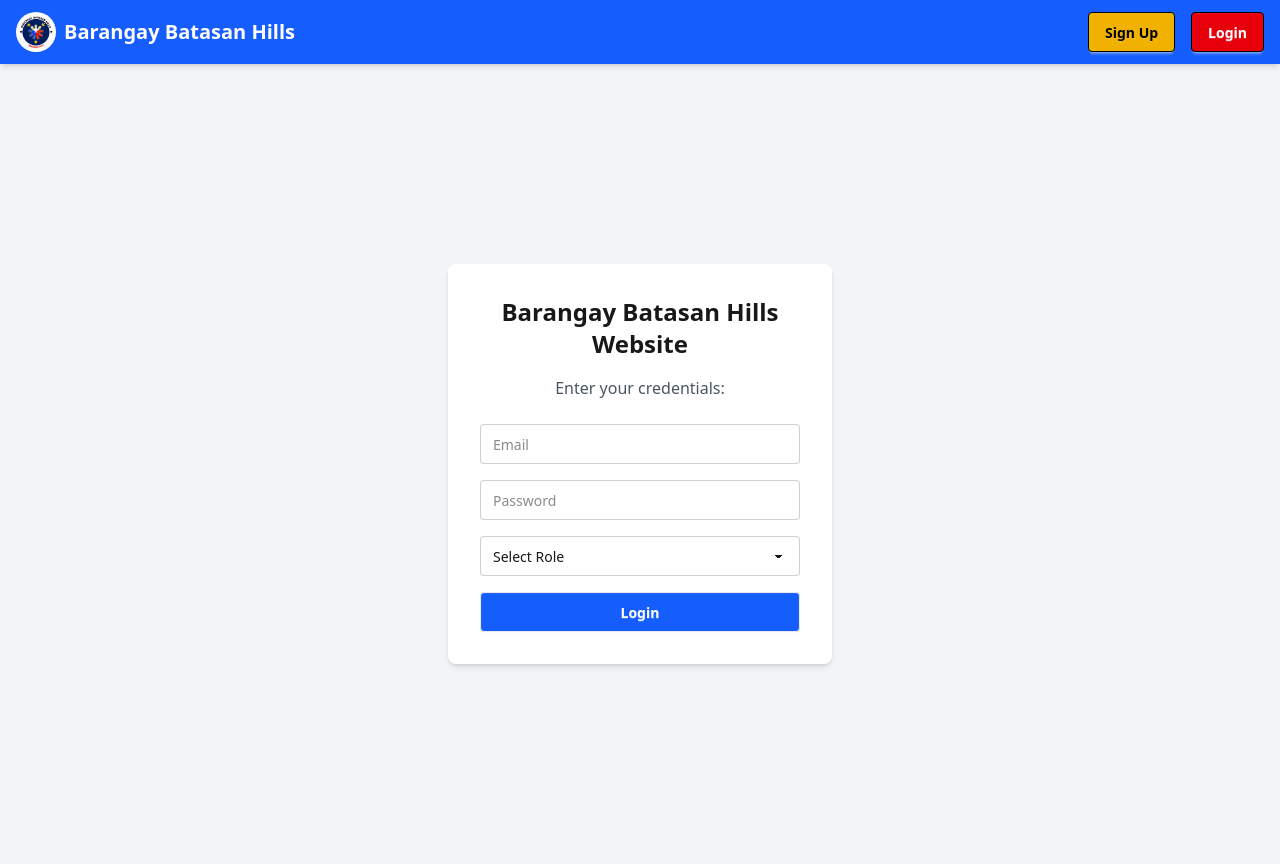
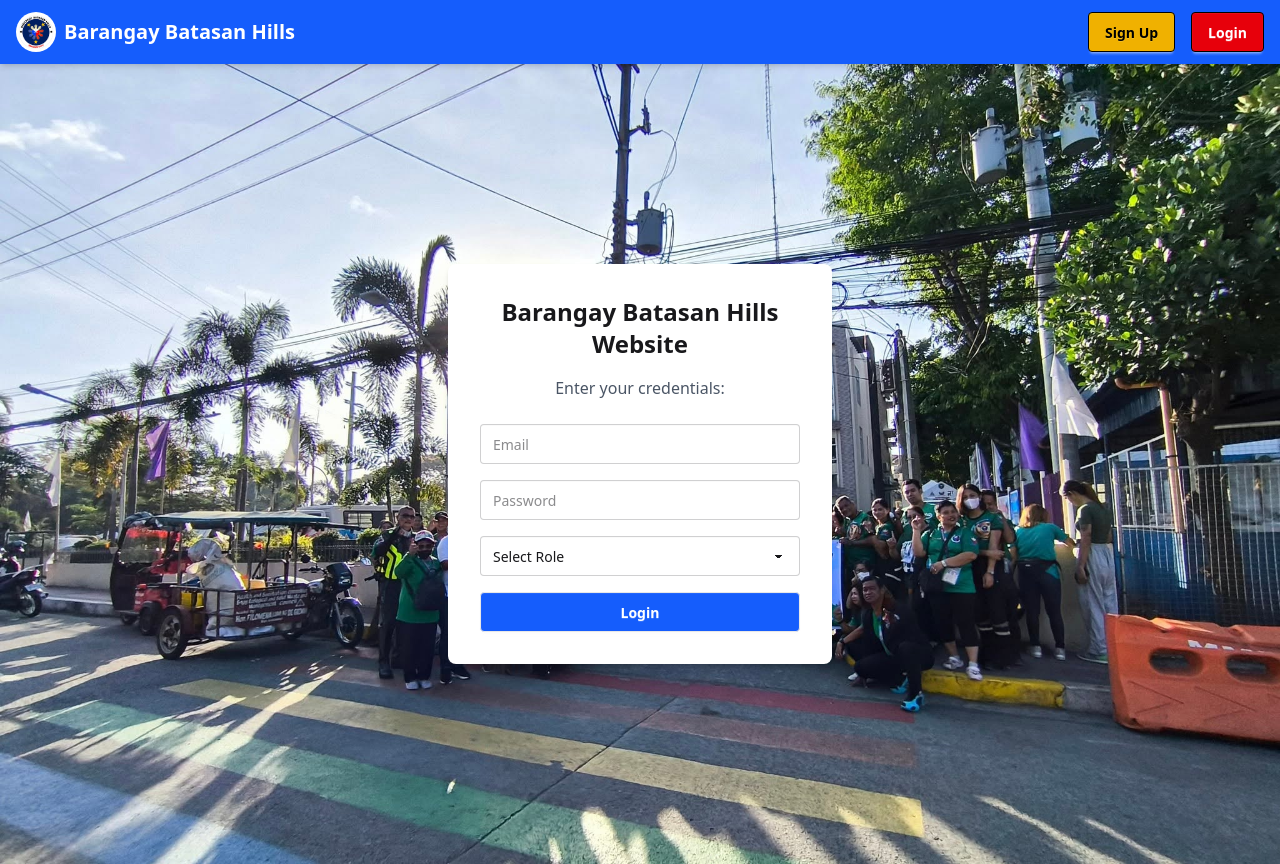
Before and after one commit to Justin-Vito/vite-vega-frontend, a React (Vite) app: page /login in a window 1280 px wide. Built offline with nearby package versions, Linux system fonts and the light colour scheme; no server answers.

Commit message:
Update Login.jsx

```diff
--- a/src/Login.jsx
+++ b/src/Login.jsx
@@ -1,6 +1,7 @@
 import { useState } from "react";
 import { useNavigate } from "react-router-dom";
 import axios from "axios";
+import LoginImg from "./images/login.jpg"; // Adjust the path if needed
 
 const API_URL = import.meta.env.VITE_API_URL || "http://localhost:5003";
 console.log("API_URL:", API_URL); // Debug
@@ -40,7 +41,15 @@ const Login = () => {
   };
 
   return (
-    <div className="flex justify-center items-center h-screen bg-gray-100">
+    <div
+      className="flex justify-center items-center h-screen"
+      style={{
+        backgroundImage: `url(${LoginImg})`,
+        backgroundSize: "cover",
+        backgroundPosition: "center",
+        backgroundRepeat: "no-repeat",
+      }}
+    >
       <div className="bg-white p-8 rounded-lg shadow-md w-96 text-center">
         <h1 className="text-2xl font-bold mb-4">Barangay Batasan Hills Website</h1>
         <p className="text-gray-600 mb-6">Enter your credentials:</p>
```
